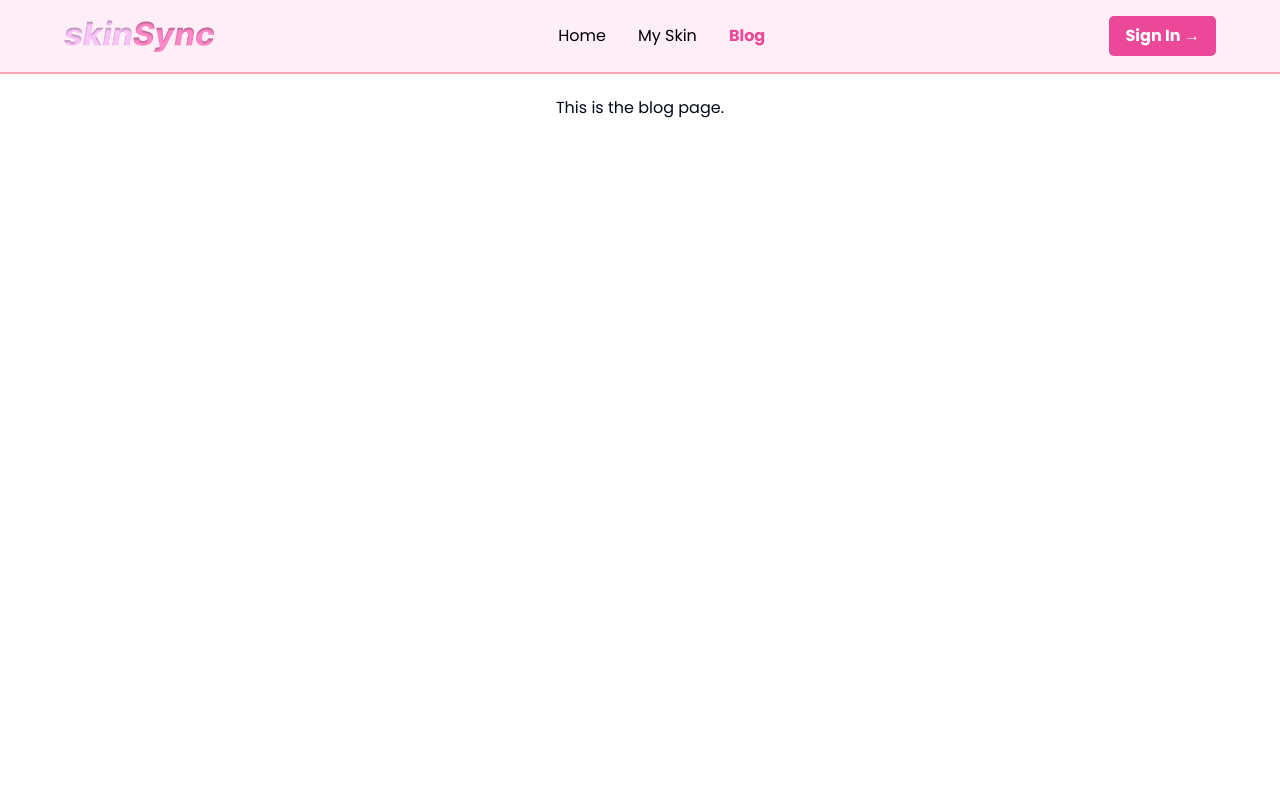
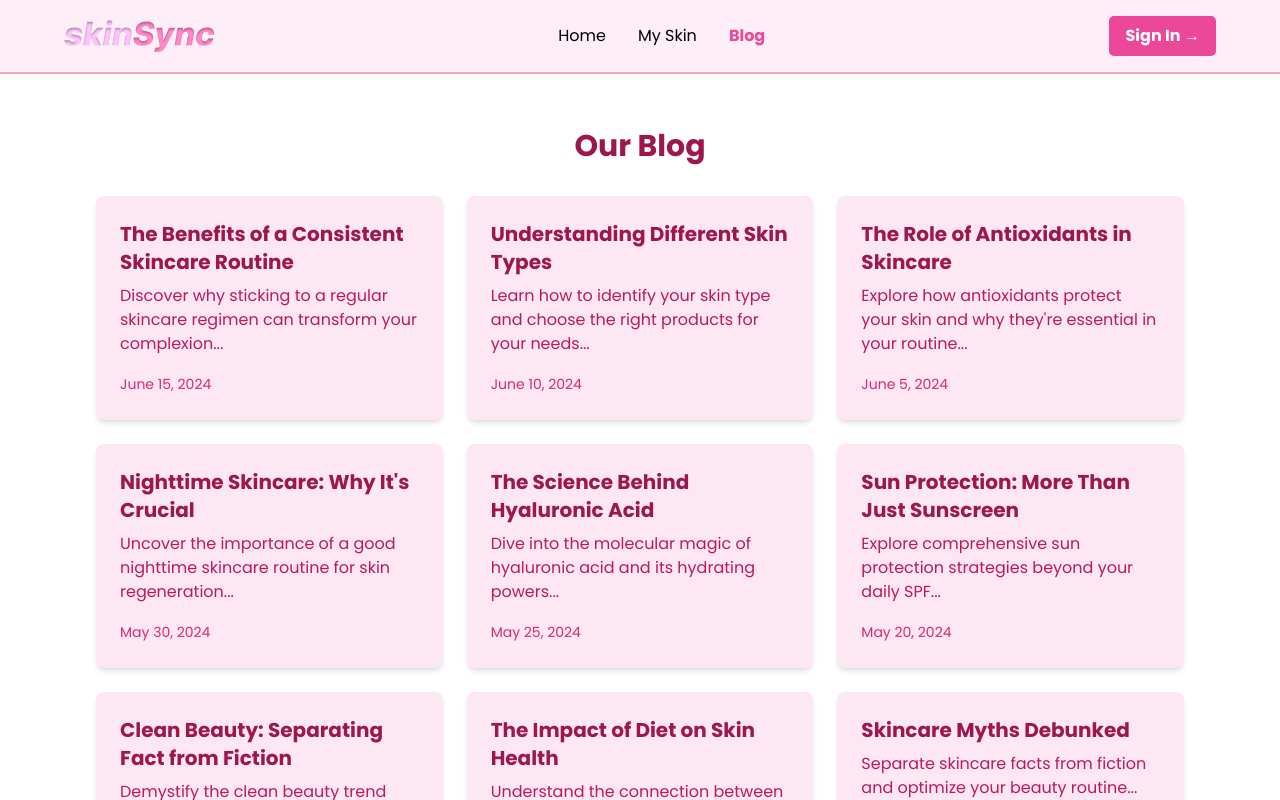
Before and after one commit to gayathriy22/SkinSync, a Next.js app: page /Blog in a window 1280 px wide. Shown: the top 800 px of the page. Built offline with nearby package versions, Linux system fonts and the light colour scheme.

Commit message:
blogs n other front

```diff
--- a/app/Blog/page.tsx
+++ b/app/Blog/page.tsx
@@ -1,10 +1,90 @@
+// import NavBar from "@/components/NavBar";
+
+// export default function Blog() {
+//   return (
+//     <main className="flex min-h-screen flex-col items-center justify-between p-24">
+//       <NavBar />
+//       <p>This is the blog page.</p>
+//     </main>
+//   );
+// }
+
+
+import React from "react";
 import NavBar from "@/components/NavBar";
+
+interface BlogPostProps {
+  title: string;
+  excerpt: string;
+  date: string;
+}
+
+const BlogPost: React.FC<BlogPostProps> = ({ title, excerpt, date }) => (
+  <div className="bg-pink-100 p-6 rounded-lg shadow-md transition-opacity duration-300 ease-in-out hover:opacity-70">
+    <h2 className="text-xl font-bold mb-2 text-pink-800">{title}</h2>
+    <p className="text-pink-700 mb-4">{excerpt}</p>
+    <span className="text-sm text-pink-600">{date}</span>
+  </div>
+);
+
+const blogPosts: BlogPostProps[] = [
+  {
+    title: "The Benefits of a Consistent Skincare Routine",
+    excerpt: "Discover why sticking to a regular skincare regimen can transform your complexion...",
+    date: "June 15, 2024"
+  },
+  {
+    title: "Understanding Different Skin Types",
+    excerpt: "Learn how to identify your skin type and choose the right products for your needs...",
+    date: "June 10, 2024"
+  },
+  {
+    title: "The Role of Antioxidants in Skincare",
+    excerpt: "Explore how antioxidants protect your skin and why they're essential in your routine...",
+    date: "June 5, 2024"
+  },
+  {
+    title: "Nighttime Skincare: Why It's Crucial",
+    excerpt: "Uncover the importance of a good nighttime skincare routine for skin regeneration...",
+    date: "May 30, 2024"
+  },
+  {
+    title: "The Science Behind Hyaluronic Acid",
+    excerpt: "Dive into the molecular magic of hyaluronic acid and its hydrating powers...",
+    date: "May 25, 2024"
+  },
+  {
+    title: "Sun Protection: More Than Just Sunscreen",
+    excerpt: "Explore comprehensive sun protection strategies beyond your daily SPF...",
+    date: "May 20, 2024"
+  },
+  {
+    title: "Clean Beauty: Separating Fact from Fiction",
+    excerpt: "Demystify the clean beauty trend and learn what it really means for your skin...",
+    date: "May 15, 2024"
+  },
+  {
+    title: "The Impact of Diet on Skin Health",
+    excerpt: "Understand the connection between what you eat and the health of your skin...",
+    date: "May 10, 2024"
+  },
+  {
+    title: "Skincare Myths Debunked",
+    excerpt: "Separate skincare facts from fiction and optimize your beauty routine...",
+    date: "May 5, 2024"
+  }
+];
 
 export default function Blog() {
   return (
     <main className="flex min-h-screen flex-col items-center justify-between p-24">
       <NavBar />
-      <p>This is the blog page.</p>
+      <h1 className="text-3xl font-bold my-8 text-pink-800">Our Blog</h1>
+      <div className="grid grid-cols-1 md:grid-cols-2 lg:grid-cols-3 gap-6 max-w-6xl">
+        {blogPosts.map((post, index) => (
+          <BlogPost key={index} {...post} />
+        ))}
+      </div>
     </main>
   );
 }
--- a/package.json
+++ b/package.json
@@ -16,6 +16,8 @@
     "next": "14.2.4",
     "react": "^18",
     "react-dom": "^18",
+    "react-slick": "^0.30.2",
+    "slick-carousel": "^1.8.1",
     "tailwind-merge": "^2.3.0",
     "tailwindcss-animate": "^1.0.7",
     "tesseract.js": "^5.1.0"
@@ -24,6 +26,7 @@
     "@types/node": "^20",
     "@types/react": "^18",
     "@types/react-dom": "^18",
+    "@types/react-slick": "^0.23.13",
     "eslint": "^8",
     "eslint-config-next": "14.2.4",
     "postcss": "^8",
```
Also changed, not shown: 1 other file (tests, documents, lock files or other folders).
